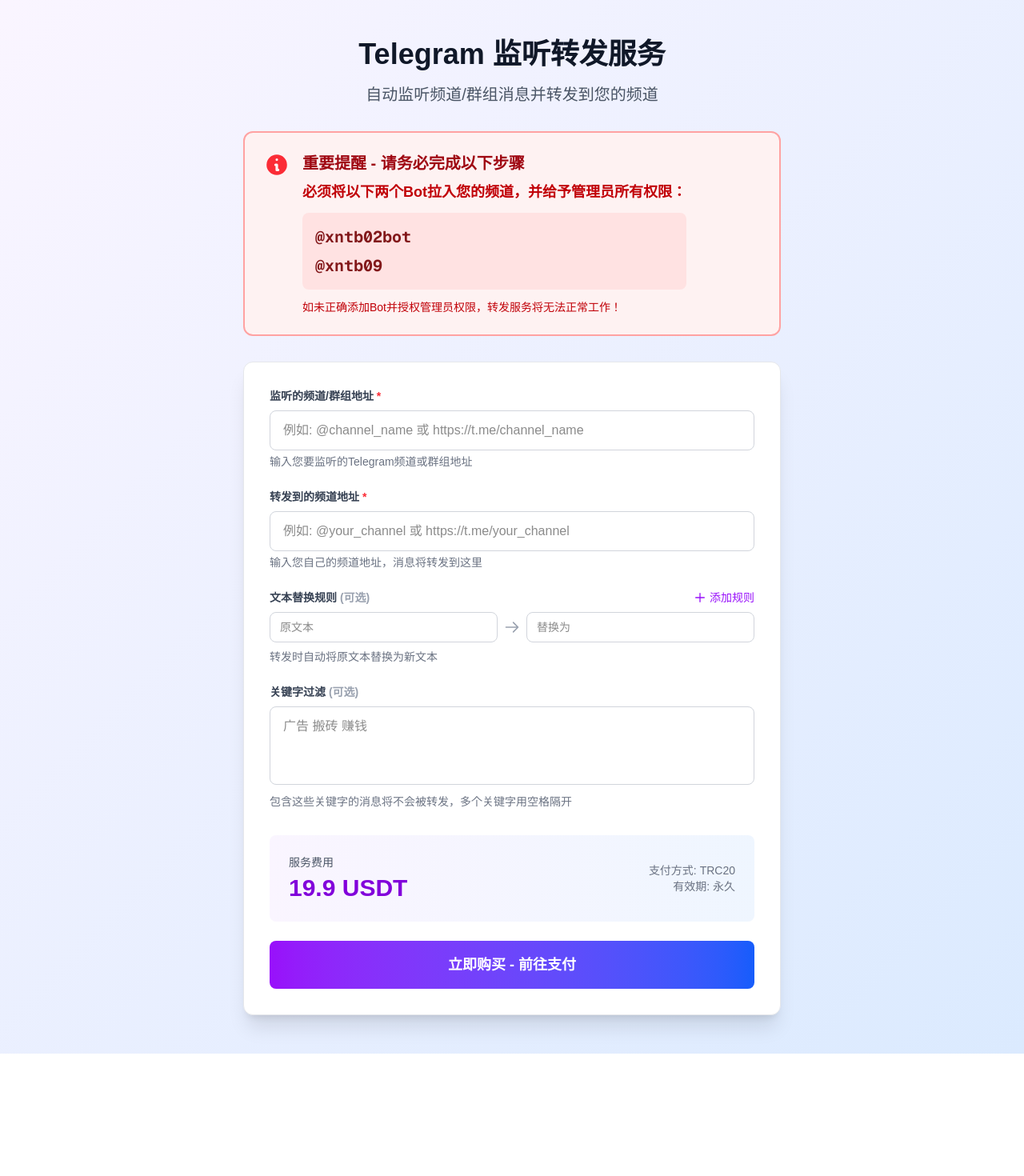
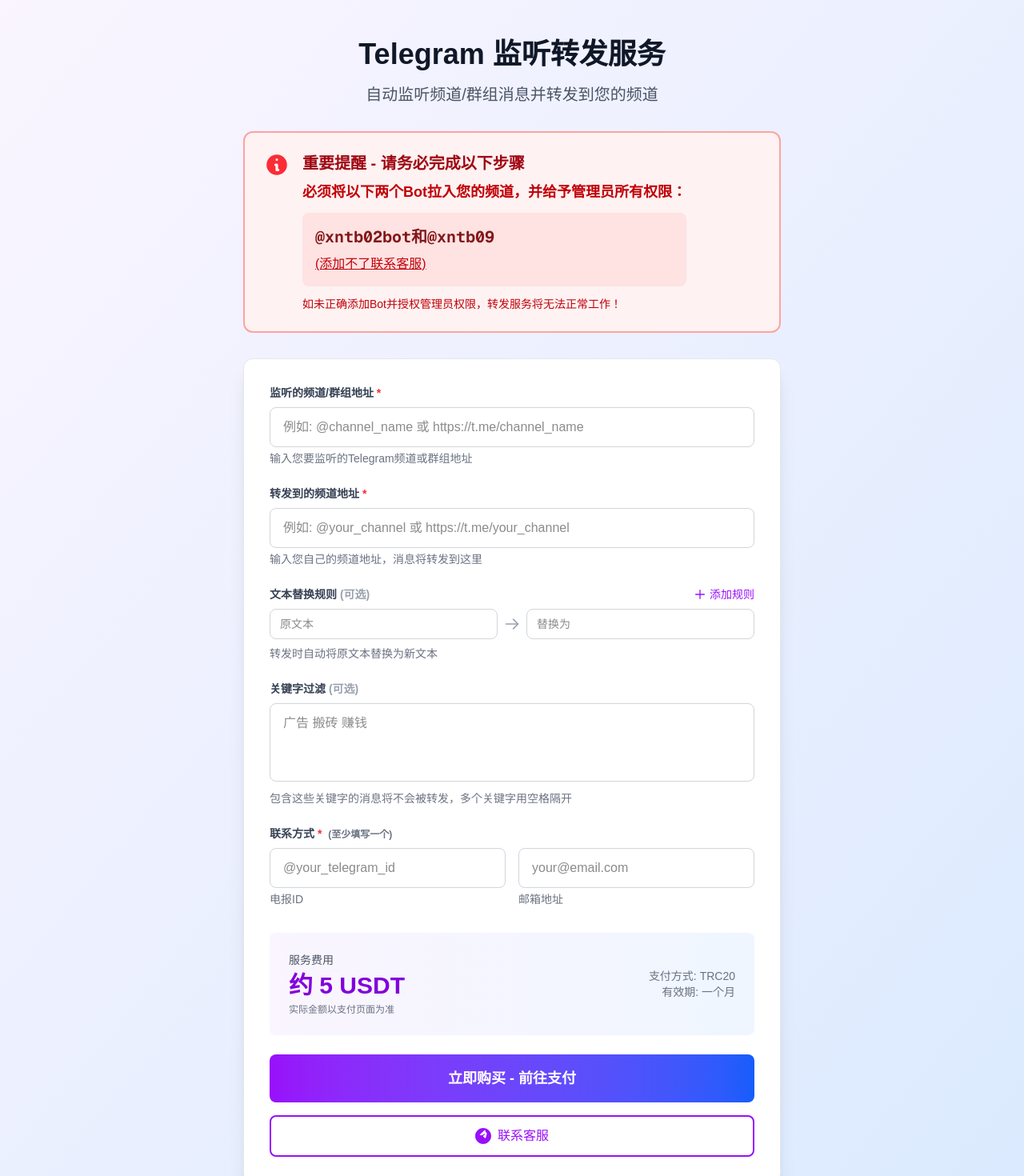
Before and after one commit to itgoyo/faka-usdt, a Next.js app: page /telegram in a window 1280 px wide. Shown: the top 1470 px of the page at 80% size. Before the commit the page ends 1317 px from the top, so only its background shows below. Built offline with nearby package versions, Linux system fonts and the light colour scheme.

Commit message:
add somethings

```diff
--- a/src/app/api/orders/[orderId]/check/route.ts
+++ b/src/app/api/orders/[orderId]/check/route.ts
@@ -30,7 +30,8 @@
     }
 
     const cardContent = order.card.content as string[]
-    const expectedAmount = order.card.price + 0.01
+    // 使用订单保存的金额，而不是重新计算
+    const expectedAmount = order.amount
     const orderTime = order.createdAt
 
     try {
@@ -48,8 +49,9 @@
           const txValue = parseFloat(tx.value || '0') / 1e6
           const txTime = new Date(tx.block_timestamp || 0)
 
+          // 使用更精确的金额匹配（误差小于0.001），确保订单唯一性
           if (
-            Math.abs(txValue - expectedAmount) < 0.01 &&
+            Math.abs(txValue - expectedAmount) < 0.001 &&
             txTime >= orderTime &&
             txTime <= new Date(orderTime.getTime() + 10 * 60 * 1000)
           ) {
--- a/src/app/api/telegram/[orderId]/check/route.ts
+++ b/src/app/api/telegram/[orderId]/check/route.ts
@@ -40,10 +40,19 @@
       ? textReplaces.map((r: any) => `${r.from} -> ${r.to}`).join('; ')
       : '无'
 
+    const createdTime = new Date(order.createdAt).toLocaleString('zh-CN', { timeZone: 'Asia/Shanghai' })
+    const expireTime = order.expireAt
+      ? new Date(order.expireAt).toLocaleString('zh-CN', { timeZone: 'Asia/Shanghai' })
+      : '未设置'
+
     const content = `
 ========================================
 订单号: ${order.id}
-时间: ${new Date().toLocaleString('zh-CN', { timeZone: 'Asia/Shanghai' })}
+下单时间: ${createdTime}
+到期时间: ${expireTime}
+----------------------------------------
+电报ID: ${order.telegramId || '未填写'}
+邮箱: ${order.email || '未填写'}
 ----------------------------------------
 监听频道: ${order.sourceChannel}
 转发到: ${order.targetChannel}
@@ -100,44 +109,61 @@
           const txValue = parseFloat(tx.value || '0') / 1e6
           const txTime = new Date(tx.block_timestamp || 0)
 
+          // 使用更精确的金额匹配（误差小于0.001），确保订单唯一性
           if (
-            Math.abs(txValue - expectedAmount) < 0.01 &&
+            Math.abs(txValue - expectedAmount) < 0.001 &&
             txTime >= orderTime &&
             txTime <= new Date(orderTime.getTime() + 10 * 60 * 1000)
           ) {
-            // 支付成功，更新订单状态
-            await prisma.telegramOrder.update({
+            // 计算到期时间（下单时间 + 31天）
+            const expireAt = new Date(order.createdAt)
+            expireAt.setDate(expireAt.getDate() + 31)
+
+            // 支付成功，更新订单状态和到期时间
+            const updatedOrder = await prisma.telegramOrder.update({
               where: { id: orderId },
               data: {
                 status: 'paid',
-                paymentTx: tx.tx_id
+                paymentTx: tx.tx_id,
+                expireAt: expireAt
               },
             })
 
             // 写入data.txt
-            writeToDataFile(order)
+            writeToDataFile(updatedOrder)
 
             // 构建Server酱通知内容
-            const textReplaces = order.textReplaces as any[] || []
+            const textReplaces = updatedOrder.textReplaces as any[] || []
             const replaceStr = textReplaces.length > 0
               ? textReplaces.map((r: any) => `${r.from} -> ${r.to}`).join('\n')
               : '无'
+
+            const createdTime = new Date(updatedOrder.createdAt).toLocaleString('zh-CN', { timeZone: 'Asia/Shanghai' })
+            const expireTime = updatedOrder.expireAt
+              ? new Date(updatedOrder.expireAt).toLocaleString('zh-CN', { timeZone: 'Asia/Shanghai' })
+              : '未设置'
 
             const title = `[Telegram转发] 新订单支付成功`
             const content = `
 ## 订单信息
 
-- **订单号**: ${order.id}
-- **支付金额**: ${order.amount} USDT
-- **支付时间**: ${new Date().toLocaleString('zh-CN', { timeZone: 'Asia/Shanghai' })}
+- **订单号**: ${updatedOrder.id}
+- **支付金额**: ${updatedOrder.amount} USDT
+- **下单时间**: ${createdTime}
+- **到期时间**: ${expireTime}
+
+## 用户联系方式
+
+- **电报ID**: ${updatedOrder.telegramId || '未填写'}
+- **邮箱**: ${updatedOrder.email || '未填写'}
 
 ## 配置详情
 
-- **监听频道**: ${order.sourceChannel}
-- **转发到**: ${order.targetChannel}
+- **监听频道**: ${updatedOrder.sourceChannel}
+- **转发到**: ${updatedOrder.targetChannel}
 - **文本替换规则**:
 ${replaceStr}
-- **过滤关键字**: ${order.keywords || '无'}
+- **过滤关键字**: ${updatedOrder.keywords || '无'}
 
 ---
 请尽快配置Bot完成服务开通
--- a/src/app/api/telegram/[orderId]/test-pay/route.ts
+++ b/src/app/api/telegram/[orderId]/test-pay/route.ts
@@ -40,16 +40,26 @@
       ? textReplaces.map((r: any) => `${r.from} -> ${r.to}`).join('; ')
       : '无'
 
+    const createdTime = new Date(order.createdAt).toLocaleString('zh-CN', { timeZone: 'Asia/Shanghai' })
+    const expireTime = order.expireAt
+      ? new Date(order.expireAt).toLocaleString('zh-CN', { timeZone: 'Asia/Shanghai' })
+      : '未设置'
+
     const content = `
 ========================================
 订单号: ${order.id}
-时间: ${new Date().toLocaleString('zh-CN', { timeZone: 'Asia/Shanghai' })}
+下单时间: ${createdTime}
+到期时间: ${expireTime}
+----------------------------------------
+电报ID: ${order.telegramId || '未填写'}
+邮箱: ${order.email || '未填写'}
 ----------------------------------------
 监听频道: ${order.sourceChannel}
 转发到: ${order.targetChannel}
 文本替换: ${replaceStr}
 过滤关键字: ${order.keywords || '无'}
 支付金额: ${order.amount} USDT
+备注: 测试订单
 ========================================
 
 `
@@ -87,40 +97,56 @@
       return NextResponse.json({ error: '订单已支付', status: order.status })
     }
 
+    // 计算到期时间（下单时间 + 31天）
+    const expireAt = new Date(order.createdAt)
+    expireAt.setDate(expireAt.getDate() + 31)
+
     // 更新订单状态为已支付
-    await prisma.telegramOrder.update({
+    const updatedOrder = await prisma.telegramOrder.update({
       where: { id: orderId },
       data: {
         status: 'paid',
-        paymentTx: 'TEST_TX_' + Date.now()
+        paymentTx: 'TEST_TX_' + Date.now(),
+        expireAt: expireAt
       },
     })
 
     // 写入data.txt
-    writeToDataFile(order)
+    writeToDataFile(updatedOrder)
 
     // 构建Server酱通知内容
-    const textReplaces = order.textReplaces as any[] || []
+    const textReplaces = updatedOrder.textReplaces as any[] || []
     const replaceStr = textReplaces.length > 0
       ? textReplaces.map((r: any) => `${r.from} -> ${r.to}`).join('\n')
       : '无'
+
+    const createdTime = new Date(updatedOrder.createdAt).toLocaleString('zh-CN', { timeZone: 'Asia/Shanghai' })
+    const expireTime = updatedOrder.expireAt
+      ? new Date(updatedOrder.expireAt).toLocaleString('zh-CN', { timeZone: 'Asia/Shanghai' })
+      : '未设置'
 
     const title = `[测试] Telegram转发订单支付成功`
     const content = `
 ## 订单信息
 
-- **订单号**: ${order.id}
-- **支付金额**: ${order.amount} USDT
-- **支付时间**: ${new Date().toLocaleString('zh-CN', { timeZone: 'Asia/Shanghai' })}
+- **订单号**: ${updatedOrder.id}
+- **支付金额**: ${updatedOrder.amount} USDT
+- **下单时间**: ${createdTime}
+- **到期时间**: ${expireTime}
 - **备注**: 测试支付
+
+## 用户联系方式
+
+- **电报ID**: ${updatedOrder.telegramId || '未填写'}
+- **邮箱**: ${updatedOrder.email || '未填写'}
 
 ## 配置详情
 
-- **监听频道**: ${order.sourceChannel}
-- **转发到**: ${order.targetChannel}
+- **监听频道**: ${updatedOrder.sourceChannel}
+- **转发到**: ${updatedOrder.targetChannel}
 - **文本替换规则**:
 ${replaceStr}
-- **过滤关键字**: ${order.keywords || '无'}
+- **过滤关键字**: ${updatedOrder.keywords || '无'}
 
 ---
 请尽快配置Bot完成服务开通
--- a/src/app/telegram/page.tsx
+++ b/src/app/telegram/page.tsx
@@ -15,6 +15,8 @@
   const [targetChannel, setTargetChannel] = useState('')
   const [textReplaces, setTextReplaces] = useState<TextReplace[]>([{ id: 1, from: '', to: '' }])
   const [keywords, setKeywords] = useState('')
+  const [telegramId, setTelegramId] = useState('')
+  const [email, setEmail] = useState('')
   const [loading, setLoading] = useState(false)
   const [error, setError] = useState('')
 
@@ -43,6 +45,10 @@
       setError('请输入转发到的频道地址')
       return
     }
+    if (!telegramId.trim() && !email.trim()) {
+      setError('电报ID和邮箱地址至少填写一个')
+      return
+    }
 
     setLoading(true)
     setError('')
@@ -55,7 +61,9 @@
         sourceChannel: sourceChannel.trim(),
         targetChannel: targetChannel.trim(),
         textReplaces: validReplaces.map(item => ({ from: item.from, to: item.to })),
-        keywords: keywords.trim()
+        keywords: keywords.trim(),
+        telegramId: telegramId.trim(),
+        email: email.trim()
       }
 
       // 保存到sessionStorage以便支付页面使用
@@ -111,8 +119,15 @@
                   必须将以下两个Bot拉入您的频道，并给予管理员所有权限：
                 </p>
                 <div className="bg-red-100 rounded-lg p-4 mt-3">
-                  <p className="text-xl font-mono font-bold text-red-900 mb-2">@xntb02bot</p>
-                  <p className="text-xl font-mono font-bold text-red-900">@xntb09</p>
+                  <p className="text-xl font-mono font-bold text-red-900 mb-2">@xntb02bot和@xntb09</p>
+                  <a
+                    href="https://t.me/tgxiunv"
+                    target="_blank"
+                    rel="noopener noreferrer"
+                    className="inline-block text-base font-medium text-red-700 hover:text-red-900 underline cursor-pointer"
+                  >
+                    (添加不了联系客服)
+                  </a>
                 </div>
                 <p className="mt-3 text-sm">
                   如未正确添加Bot并授权管理员权限，转发服务将无法正常工作！
@@ -214,7 +229,7 @@
           </div>
 
           {/* 关键字过滤 */}
-          <div className="mb-8">
+          <div className="mb-6">
             <label className="block text-sm font-semibold text-gray-700 mb-2">
               关键字过滤 <span className="text-gray-400">(可选)</span>
             </label>
@@ -230,16 +245,47 @@
             </p>
           </div>
 
+          {/* 联系方式 - 至少填写一个 */}
+          <div className="mb-8">
+            <label className="block text-sm font-semibold text-gray-700 mb-2">
+              联系方式 <span className="text-red-500">*</span>
+              <span className="text-gray-500 text-xs ml-2">(至少填写一个)</span>
+            </label>
+            <div className="grid grid-cols-1 md:grid-cols-2 gap-4">
+              <div>
+                <input
+                  type="text"
+                  value={telegramId}
+                  onChange={(e) => setTelegramId(e.target.value)}
+                  placeholder="@your_telegram_id"
+                  className="w-full px-4 py-3 border border-gray-300 rounded-lg focus:ring-2 focus:ring-purple-500 focus:border-transparent transition-all"
+                />
+                <p className="mt-1 text-sm text-gray-500">电报ID</p>
+              </div>
+              <div>
+                <input
+                  type="email"
+                  value={email}
+                  onChange={(e) => setEmail(e.target.value)}
+                  placeholder="your@email.com"
+                  className="w-full px-4 py-3 border border-gray-300 rounded-lg focus:ring-2 focus:ring-purple-500 focus:border-transparent transition-all"
+                />
+                <p className="mt-1 text-sm text-gray-500">邮箱地址</p>
+              </div>
+            </div>
+          </div>
+
           {/* 价格说明 */}
           <div className="bg-gradient-to-r from-purple-50 to-blue-50 rounded-lg p-6 mb-6">
             <div className="flex items-center justify-between">
               <div>
                 <p className="text-sm text-gray-600 mb-1">服务费用</p>
-                <p className="text-3xl font-bold text-purple-700">19.9 USDT</p>
+                <p className="text-3xl font-bold text-purple-700">约 5 USDT</p>
+                <p className="text-xs text-gray-500 mt-1">实际金额以支付页面为准</p>
               </div>
               <div className="text-right text-sm text-gray-500">
                 <p>支付方式: TRC20</p>
-                <p>有效期: 永久</p>
+                <p>有效期: 一个月</p>
               </div>
             </div>
           </div>
@@ -262,6 +308,21 @@
               '立即购买 - 前往支付'
             )}
           </button>
+
+          {/* 联系客服 */}
+          <a
+            href="https://t.me/tgxiunv"
+            target="_blank"
+            rel="noopener noreferrer"
+            className="block w-full text-center py-3 px-6 bg-white border-2 border-purple-600 text-purple-600 font-medium rounded-lg hover:bg-purple-50 transition-all mt-4"
+          >
+            <span className="flex items-center justify-center">
+              <svg className="w-5 h-5 mr-2" fill="currentColor" viewBox="0 0 24 24">
+                <path d="M12 0C5.373 0 0 5.373 0 12s5.373 12 12 12 12-5.373 12-12S18.627 0 12 0zm5.562 8.161c-.18.717-.962 4.084-1.362 5.411-.168.56-.505 1.473-.884 1.573-.38.1-.633.066-.917-.146-.21-.157-.433-.399-.607-.593l-.862-.88c-.505-.517-1.108-.888-1.108-.888s-.172-.078-.157-.205c.01-.074.054-.126.054-.126l.848-.809c.505-.483 1.071-1.004 1.435-1.371.364-.368.725-.766.725-1.005 0-.24-.136-.35-.315-.35-.18 0-.458.132-.726.274l-2.055 1.074c-.505.263-1.001.523-1.001.523s-.505.263-.883.35c-.379.087-.758.087-.758.087s-.631-.044-.947-.175c-.316-.13-.631-.262-.631-.262s-.315-.13-.44-.262c-.126-.131-.063-.328-.063-.328s.063-.131.315-.35l6.12-5.89c.252-.241.631-.372 1.01-.372.379 0 .884.218 1.01.567.125.35.125.655-.126 1.353z"/>
+              </svg>
+              联系客服
+            </span>
+          </a>
         </div>
       </div>
     </div>
--- a/src/app/telegram/pay/page.tsx
+++ b/src/app/telegram/pay/page.tsx
@@ -198,12 +198,28 @@
               </div>
             </div>
 
+            <div className="space-y-3">
               <Link
                 href="/telegram"
                 className="block w-full text-center py-3 px-4 bg-gradient-to-r from-purple-600 to-blue-600 text-white font-medium rounded-lg hover:from-purple-700 hover:to-blue-700 transition-all"
               >
                 继续添加新的监听
               </Link>
+
+              <a
+                href="https://t.me/tgxiunv"
+                target="_blank"
+                rel="noopener noreferrer"
+                className="block w-full text-center py-3 px-4 bg-white border-2 border-green-600 text-green-600 font-medium rounded-lg hover:bg-green-50 transition-all"
+              >
+                <span className="flex items-center justify-center">
+                  <svg className="w-5 h-5 mr-2" fill="currentColor" viewBox="0 0 24 24">
+                    <path d="M12 0C5.373 0 0 5.373 0 12s5.373 12 12 12 12-5.373 12-12S18.627 0 12 0zm5.562 8.161c-.18.717-.962 4.084-1.362 5.411-.168.56-.505 1.473-.884 1.573-.38.1-.633.066-.917-.146-.21-.157-.433-.399-.607-.593l-.862-.88c-.505-.517-1.108-.888-1.108-.888s-.172-.078-.157-.205c.01-.074.054-.126.054-.126l.848-.809c.505-.483 1.071-1.004 1.435-1.371.364-.368.725-.766.725-1.005 0-.24-.136-.35-.315-.35-.18 0-.458.132-.726.274l-2.055 1.074c-.505.263-1.001.523-1.001.523s-.505.263-.883.35c-.379.087-.758.087-.758.087s-.631-.044-.947-.175c-.316-.13-.631-.262-.631-.262s-.315-.13-.44-.262c-.126-.131-.063-.328-.063-.328s.063-.131.315-.35l6.12-5.89c.252-.241.631-.372 1.01-.372.379 0 .884.218 1.01.567.125.35.125.655-.126 1.353z"/>
+                  </svg>
+                  联系客服
+                </span>
+              </a>
+            </div>
           </div>
         </div>
       </div>
```
Also changed, not shown: src/app/api/orders/route.ts (+17 -6 lines), src/app/api/telegram/route.ts (+23 -6 lines), data.txt, 1 other file (tests, documents, lock files or other folders). Lines whose indentation alone changed are shown as unchanged.
